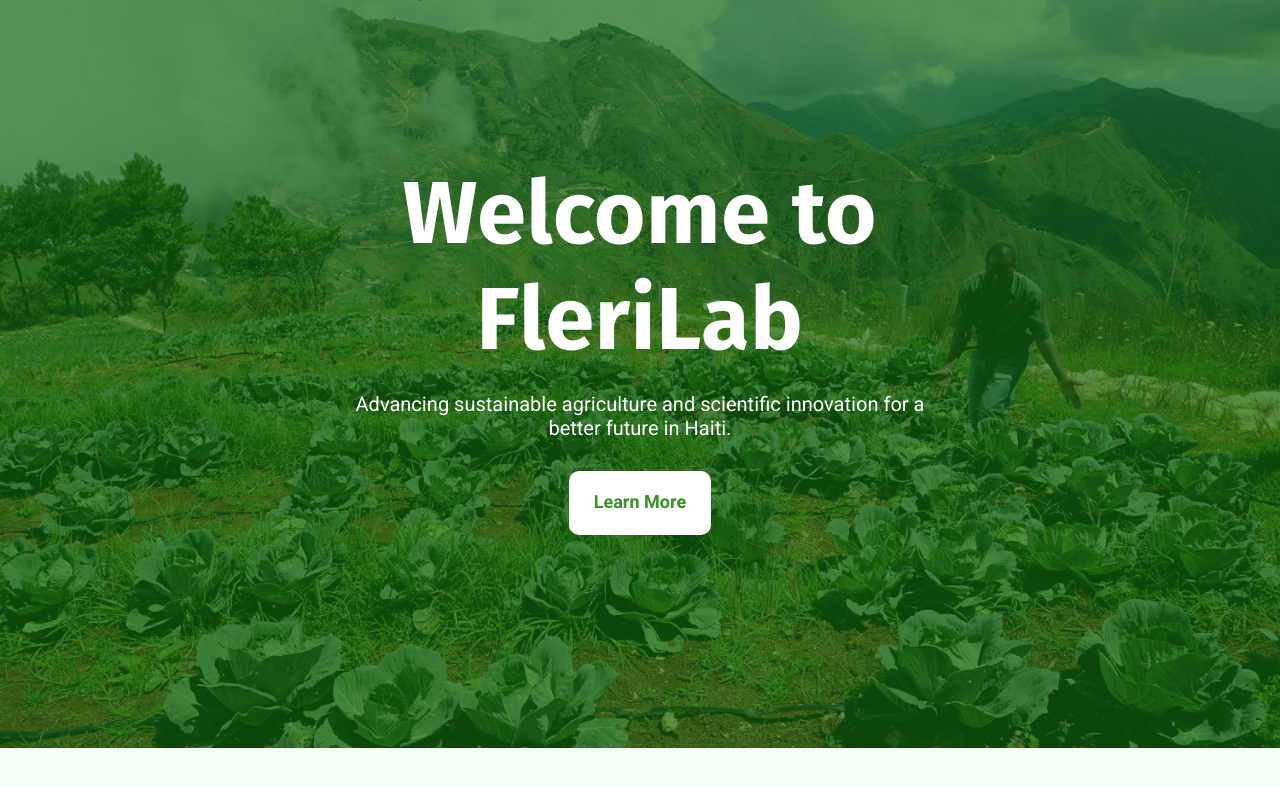
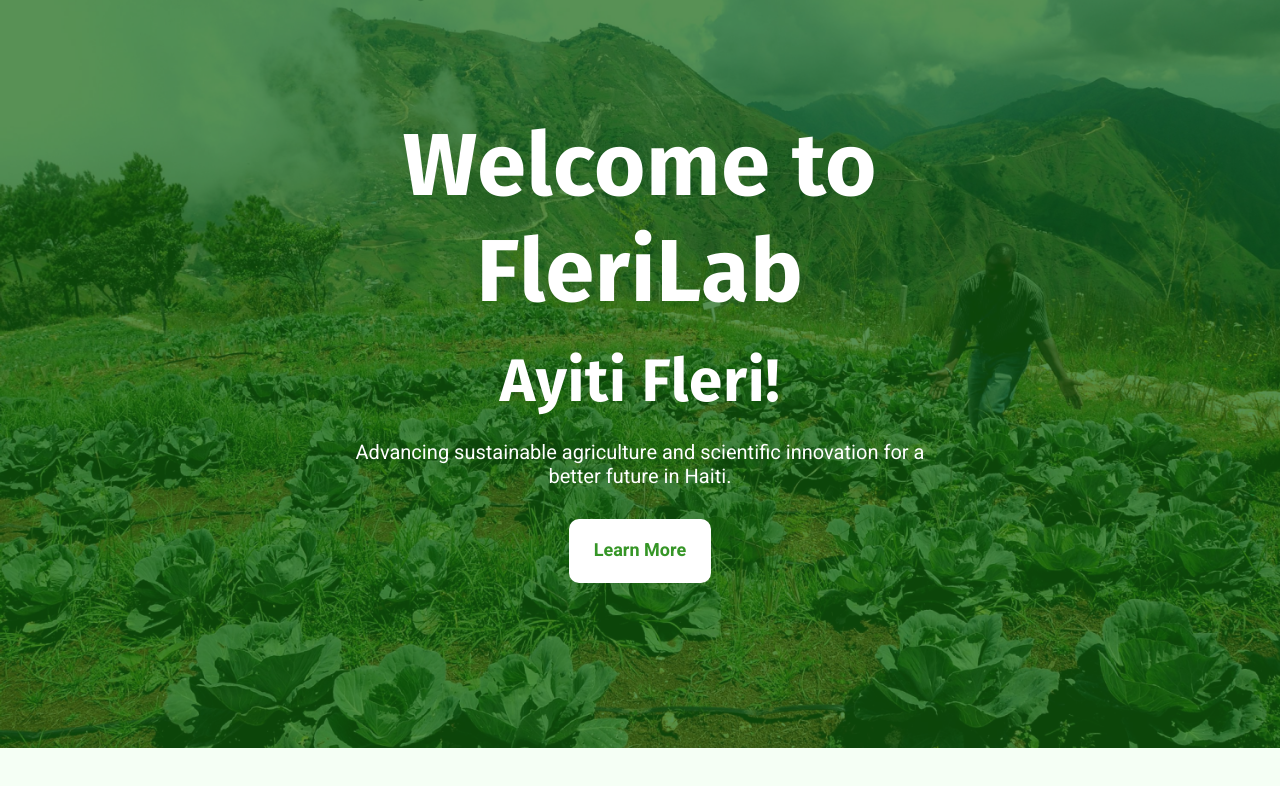
Before and after one commit to omoryrowe/flerilab, a plain HTML site: page index.html in a window 1280 px wide. Shown: the part 136-922 px from the top of the page. Drawn offline with Linux system fonts and the light colour scheme.

Commit message:
Ayiti Fleri!

```diff
--- a/index.html
+++ b/index.html
@@ -116,7 +116,8 @@
           <div class="col-lg-8">
             <div class="hero-content">
               <h1 class="wow fadeInUp" data-wow-delay=".2s" style="color:#ffffff">Welcome to FleriLab</h1>
-              <p class="wow fadeInUp" data-wow-delay=".4s">
+              <h2 class="wow fadeInUp" data-wow-delay=".2s" style="color:#ffffff">Ayiti Fleri!</h2>
+              <p class="wow fadeInUp mt-4" data-wow-delay=".4s">
                 Advancing sustainable agriculture and scientific innovation for a better future in Haiti.
               </p>
               <a href="#about" class="button button-lg radius-10 wow fadeInUp" data-wow-delay=".6s">Learn More</a>
```
